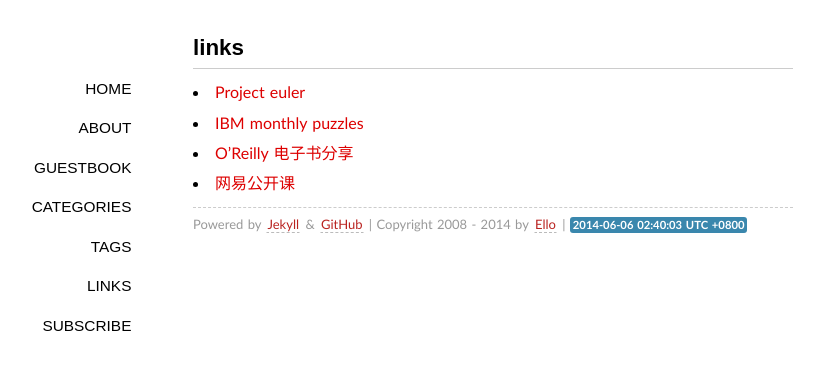
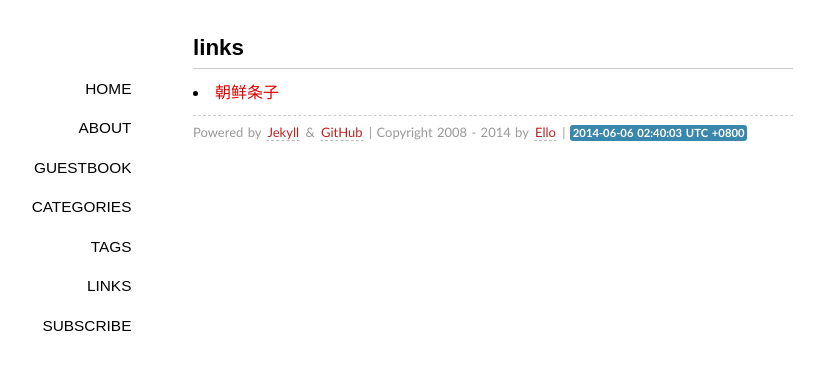
Before and after one commit to pii0x/ellochen.github.com, a Jekyll site: the page built from links/index.md, in a window 1280 px wide. Shown: the top 370 px of the page, without its empty margins (147-971 px from the left). Built offline with Jekyll 4.4.1, drawn with Linux system fonts in a browser that asks for light colours; some web fonts are replaced; Markdown is read by kramdown in place of the engine named in the settings; comment, search, counter and statistics services are not loaded.

Commit message:
Update index.md

```diff
--- a/links/index.md
+++ b/links/index.md
@@ -4,7 +4,4 @@ layout: page
 comments: yes
 ---
 
-- [Project euler](http://projecteuler.net/)
-- [IBM monthly puzzles](http://domino.research.ibm.com/Comm/wwwr_ponder.nsf/pages/index.html)
-- [O'Reilly 电子书分享](http://www.verycd.com/i/4398009/)
-- [网易公开课](http://open.163.com/)
+- [朝鲜条子](http://blog.f1lab.tk:8080/)
```
